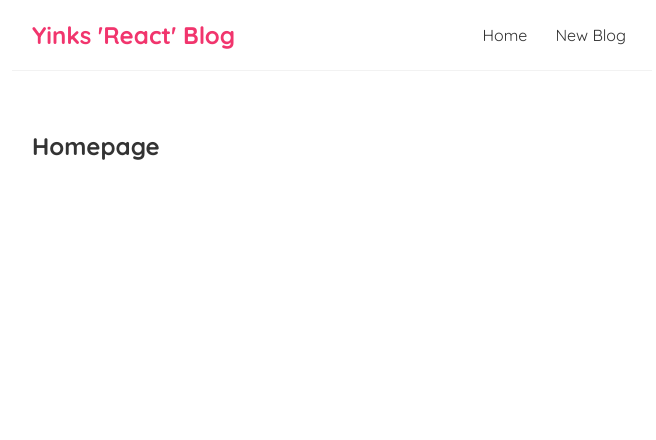
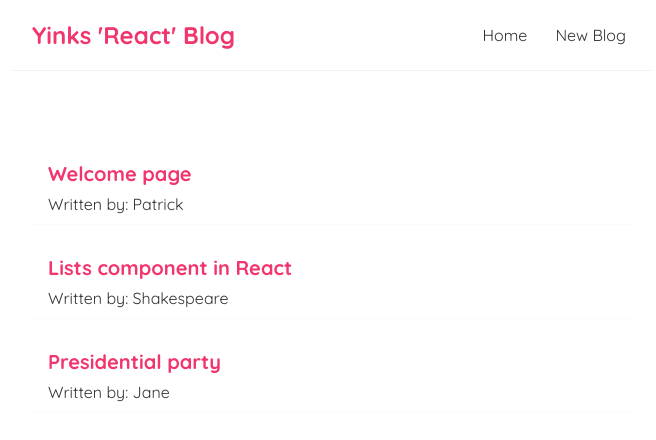
Before and after one commit to asyinka/react-blog, a React (Create React App) app: page / in a window 1280 px wide. Shown: the top 440 px of the page, without its empty margins (308-964 px from the left). Built offline with nearby package versions, Linux system fonts and the light colour scheme.

Commit message:
output a list of sample blogs

```diff
--- a/src/Home.js
+++ b/src/Home.js
@@ -1,9 +1,35 @@
 import { useState } from "react";
 
 const Home = () => {
+  const [blogs, setBlogs] = useState([
+    {
+      title: "Welcome page",
+      body: "lorem ipsolum do...",
+      author: "Patrick",
+      id: 1,
+    },
+    {
+      title: "Lists component in React",
+      body: "lorem ipsolum do...",
+      author: "Shakespeare",
+      id: 2,
+    },
+    {
+      title: "Presidential party",
+      body: "lorem ipsolum do...",
+      author: "Jane",
+      id: 3,
+    },
+  ]);
+
   return (
     <div className="home">
-      <h2>Homepage</h2>
+      {blogs.map((blog) => (
+        <div className="blog-preview" key={blog.id}>
+          <h2>{blog.title}</h2>
+          <p> Written by: {blog.author}</p>
+        </div>
+      ))}
     </div>
   );
 };
--- a/src/index.css
+++ b/src/index.css
@@ -33,3 +33,17 @@
   margin: 40px auto;
   padding: 20px;
 }
+/* blog previews / list */
+.blog-preview {
+  padding: 10px 16px;
+  margin: 20px 0;
+  border-bottom: 1px solid #fafafa;
+}
+.blog-preview:hover {
+  box-shadow: 1px 3px 5px rgba(0,0,0,0.1);
+}
+.blog-preview h2 {
+  font-size: 20px;
+  color: #f1356d;
+  margin-bottom: 8px;
+}
```
